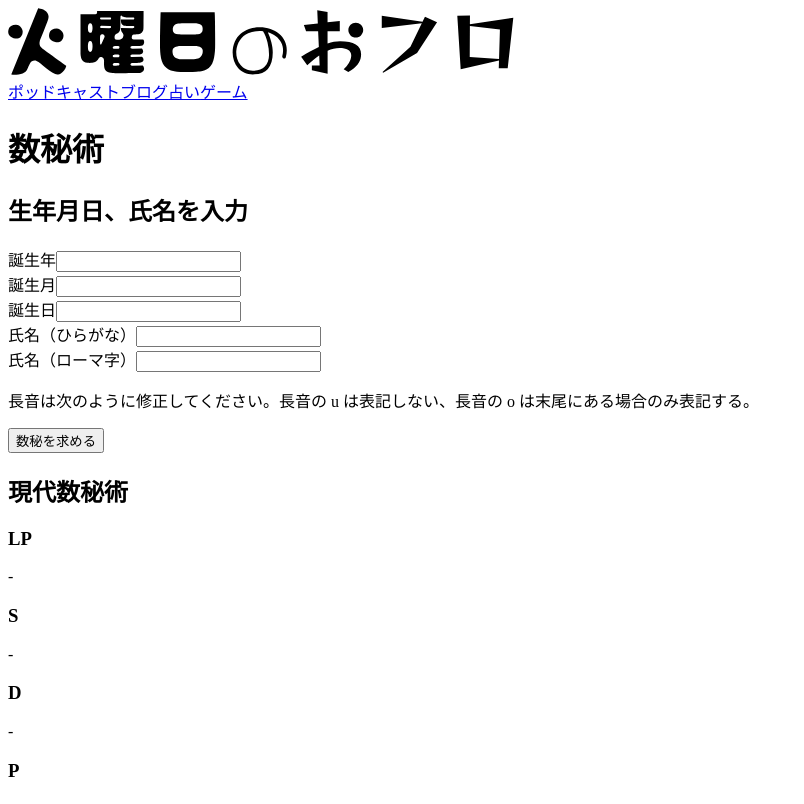
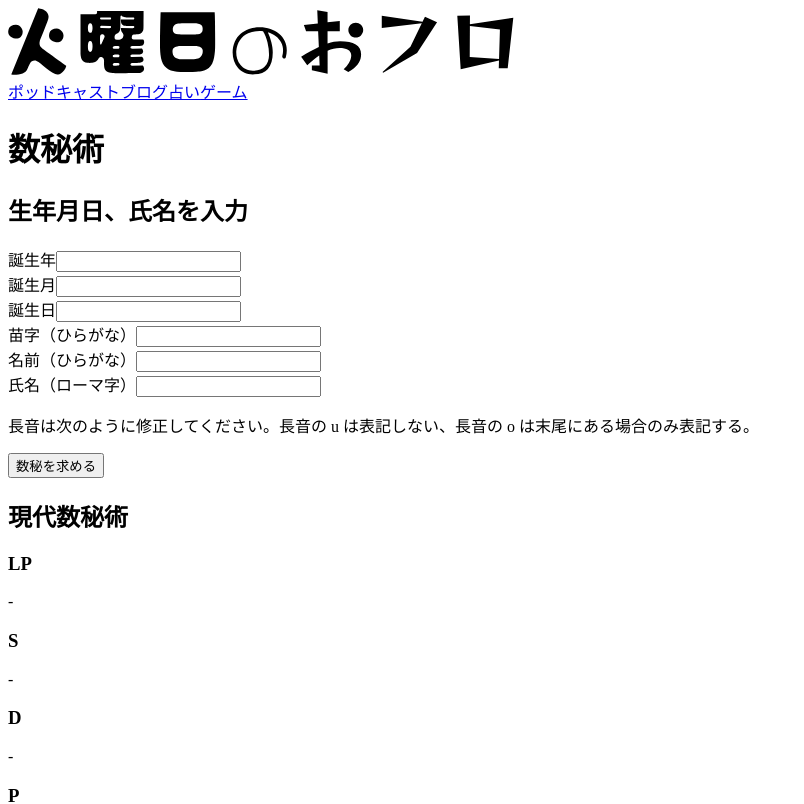
Before and after one commit to igtm/tue-ofuro, a Next.js app: page /fortune-telling/numerology in a window 1280 px wide. Shown: the top 804 px of the page, without its empty margins (0-804 px from the left). Built offline with nearby package versions, Linux system fonts and the light colour scheme.

Commit message:
implement 長音 converter

```diff
--- a/containers/fortune-telling/numerology/convertStringToRome.ts
+++ b/containers/fortune-telling/numerology/convertStringToRome.ts
@@ -34,8 +34,11 @@ export const convertStringToRome = (string: string) => {
 
   const alphabets: string[] = [];
 
-  // 撥音（「ん」）、撥音（「っ」）の変化
+  // 撥音（「ん」）、撥音（「っ」）、長音（「う」「お」）の変化
   for (let i = 0; i < hiraganaAlphabets.length; i++) {
+    const z = hiraganaAlphabets[i - 1] as
+      | HiraganaAlphabet[][number]
+      | undefined;
     const a = hiraganaAlphabets[i];
     const b = hiraganaAlphabets[i + 1] as
       | HiraganaAlphabet[][number]
@@ -67,8 +70,18 @@ export const convertStringToRome = (string: string) => {
       } else {
         // 撥音（「っ」）に続く文字がない場合は無視する
       }
+    } else if (z != null && (z.endsWith("u") || z.endsWith("o")) && a === "u") {
+      // 長音の u は常に省略する
+    } else if (z != null && z.endsWith("o") && a === "o") {
+      // 長音の o の場合
+      if (b === undefined) {
+        // 長音の o が末尾にある場合は省略しない
+        alphabets.push(a);
+      } else {
+        // 長音の o が末尾以外にある場合は省略する
+      }
     } else {
-      // 撥音（「ん」）、撥音（「っ」）以外の場合は変化なし
+      // 撥音、撥音、長音以外の場合は変化なし
       alphabets.push(a);
     }
   }
--- a/containers/fortune-telling/numerology/index.tsx
+++ b/containers/fortune-telling/numerology/index.tsx
@@ -11,7 +11,8 @@ export default function Page() {
     bdayYearInputElementProps,
     bdayMonthInputElementProps,
     bdayDayInputElementProps,
-    nameHiraganaInputElementProps,
+    familyNameHiraganaInputElementProps,
+    givenNameHiraganaInputElementProps,
     nameRomeInputElementProps,
     formElementProps,
   } = usePage();
@@ -27,8 +28,8 @@ export default function Page() {
 
             <form onSubmit={formElementProps.onSubmit} noValidate={true}>
               <div className="grid gap-y-8">
-                <div className="grid grid-flow-col grid-cols-3 gap-x-2 gap-y-4">
-                  <div className="row-start-1">
+                <div className="grid grid-flow-col grid-cols-6 gap-x-2 gap-y-4">
+                  <div className="row-start-1 col-start-1 col-end-3">
                     <Input
                       labelString="誕生年"
                       type="text"
@@ -48,7 +49,7 @@ export default function Page() {
                     />
                   </div>
 
-                  <div className="row-start-1">
+                  <div className="row-start-1 col-start-3 col-end-5">
                     <Input
                       labelString="誕生月"
                       type="text"
@@ -68,7 +69,7 @@ export default function Page() {
                     />
                   </div>
 
-                  <div className="row-start-1">
+                  <div className="row-start-1 col-start-5 col-end-7">
                     <Input
                       labelString="誕生日"
                       type="text"
@@ -90,23 +91,41 @@ export default function Page() {
 
                   <div className="row-start-2 col-start-1 col-end-4">
                     <Input
-                      labelString="氏名（ひらがな）"
+                      labelString="苗字（ひらがな）"
                       type="text"
-                      id="name-hiragana"
-                      name="name-hiragana"
+                      id="family-name-hiragana"
+                      name="family-name-hiragana"
                       pattern="[ぁ-ん]*"
-                      value={nameHiraganaInputElementProps.value}
+                      value={familyNameHiraganaInputElementProps.value}
                       description={{
-                        id: "name-hiragana-description",
-                        errors: nameHiraganaInputElementProps.errors,
+                        id: "family-name-hiragana-description",
+                        errors: familyNameHiraganaInputElementProps.errors,
                       }}
-                      touched={nameHiraganaInputElementProps.touched}
-                      onChange={nameHiraganaInputElementProps.onChange}
-                      onBlur={nameHiraganaInputElementProps.onBlur}
+                      touched={familyNameHiraganaInputElementProps.touched}
+                      onChange={familyNameHiraganaInputElementProps.onChange}
+                      onBlur={familyNameHiraganaInputElementProps.onBlur}
                     />
                   </div>
 
-                  <div className="row-start-3 col-start-1 col-end-4">
+                  <div className="row-start-2 col-start-4 col-end-7">
+                    <Input
+                      labelString="名前（ひらがな）"
+                      type="text"
+                      id="given-name-hiragana"
+                      name="given-name-hiragana"
+                      pattern="[ぁ-ん]*"
+                      value={givenNameHiraganaInputElementProps.value}
+                      description={{
+                        id: "given-name-hiragana-description",
+                        errors: givenNameHiraganaInputElementProps.errors,
+                      }}
+                      touched={givenNameHiraganaInputElementProps.touched}
+                      onChange={givenNameHiraganaInputElementProps.onChange}
+                      onBlur={givenNameHiraganaInputElementProps.onBlur}
+                    />
+                  </div>
+
+                  <div className="row-start-3 col-start-1 col-end-7">
                     <Input
                       labelString="氏名（ローマ字）"
                       type="text"
--- a/containers/fortune-telling/numerology/usePage.ts
+++ b/containers/fortune-telling/numerology/usePage.ts
@@ -7,7 +7,8 @@ import { useInput } from "./useInput";
 import { validateBdayDay } from "./validateBdayDay";
 import { validateBdayMonth } from "./validateBdayMonth";
 import { validateBdayYear } from "./validateBdayYear";
-import { validateNameHiragana } from "./validateNameHiragana";
+import { validateFamilyNameHiragana } from "./validateFamilyNameHiragana";
+import { validateGivenNameHiragana } from "./validateGivenNameHiragana";
 import { validateNameRome } from "./validateNameRome";
 
 export const usePage = () => {
@@ -66,12 +67,20 @@ export const usePage = () => {
   } = useInput("", validateBdayDay);
 
   const {
-    value: nameHiragana,
-    errors: nameHiraganaErrors,
-    touched: nameHiraganaTouched,
-    handleChange: handleChangeNameHiragana,
-    handleBlur: handleBlurNameHiragana,
-  } = useInput("", validateNameHiragana);
+    value: familyNameHiragana,
+    errors: familyNameHiraganaErrors,
+    touched: familyNameHiraganaTouched,
+    handleChange: handleChangeFamilyNameHiragana,
+    handleBlur: handleBlurFamilyNameHiragana,
+  } = useInput("", validateFamilyNameHiragana);
+
+  const {
+    value: givenNameHiragana,
+    errors: givenNameHiraganaErrors,
+    touched: givenNameHiraganaTouched,
+    handleChange: handleChangeGivenNameHiragana,
+    handleBlur: handleBlurGivenNameHiragana,
+  } = useInput("", validateGivenNameHiragana);
 
   const {
     value: nameRome,
@@ -82,10 +91,21 @@ export const usePage = () => {
     handleBlur: handleBlurNameRome,
   } = useInput("", validateNameRome);
 
-  const onChangeNameHiragana = (event: ChangeEvent<HTMLInputElement>) => {
-    handleChangeNameHiragana(event);
+  const onChangeFamilyNameHiragana = (event: ChangeEvent<HTMLInputElement>) => {
+    handleChangeFamilyNameHiragana(event);
 
-    const nameRome = convertStringToRome(event.target.value);
+    const nameRome =
+      convertStringToRome(event.target.value) +
+      convertStringToRome(givenNameHiragana);
+    setNameRome(nameRome);
+  };
+
+  const onChangeGivenNameHiragana = (event: ChangeEvent<HTMLInputElement>) => {
+    handleChangeGivenNameHiragana(event);
+
+    const nameRome =
+      convertStringToRome(familyNameHiragana) +
+      convertStringToRome(event.target.value);
     setNameRome(nameRome);
   };
 
@@ -138,12 +158,19 @@ export const usePage = () => {
       onChange: handleChangeBdayDay,
       onBlur: handleBlurBdayDay,
     },
-    nameHiraganaInputElementProps: {
-      value: nameHiragana,
-      errors: nameHiraganaErrors,
-      touched: nameHiraganaTouched,
-      onChange: onChangeNameHiragana,
-      onBlur: handleBlurNameHiragana,
+    familyNameHiraganaInputElementProps: {
+      value: familyNameHiragana,
+      errors: familyNameHiraganaErrors,
+      touched: familyNameHiraganaTouched,
+      onChange: onChangeFamilyNameHiragana,
+      onBlur: handleBlurFamilyNameHiragana,
+    },
+    givenNameHiraganaInputElementProps: {
+      value: givenNameHiragana,
+      errors: givenNameHiraganaErrors,
+      touched: givenNameHiraganaTouched,
+      onChange: onChangeGivenNameHiragana,
+      onBlur: handleBlurGivenNameHiragana,
     },
     nameRomeInputElementProps: {
       value: nameRome,
--- a/containers/fortune-telling/numerology/validateNameHiragana.ts
+++ b/containers/fortune-telling/numerology/validateFamilyNameHiragana.ts
@@ -1,4 +1,4 @@
-export const validateNameHiragana = (value: string) => {
+export const validateFamilyNameHiragana = (value: string) => {
   if (value === "") {
     return ["入力してください。"];
   }
--- /dev/null
+++ b/containers/fortune-telling/numerology/validateGivenNameHiragana.ts
@@ -0,0 +1,12 @@
+export const validateGivenNameHiragana = (value: string) => {
+  if (value === "") {
+    return ["入力してください。"];
+  }
+
+  const regex = /^[ぁ-ん]+$/;
+  if (!regex.test(value)) {
+    return ["ひらがなで入力してください。"];
+  }
+
+  return [];
+};
```
